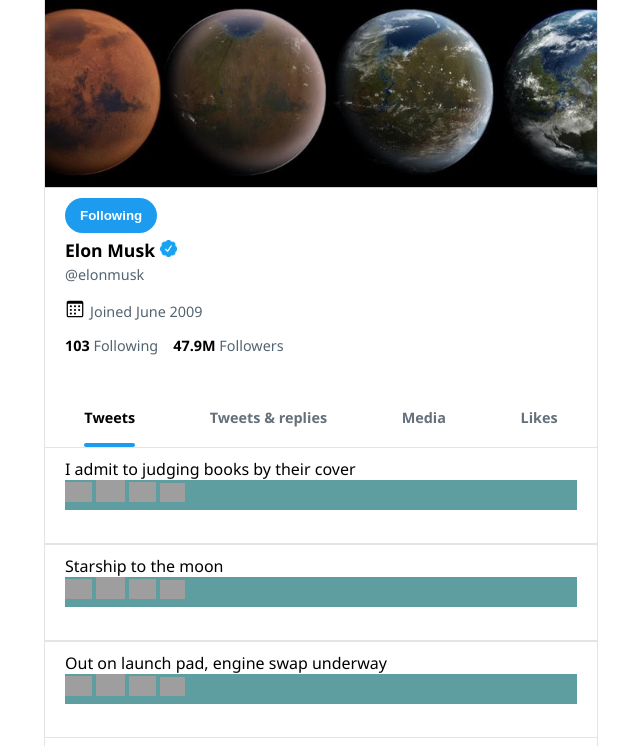
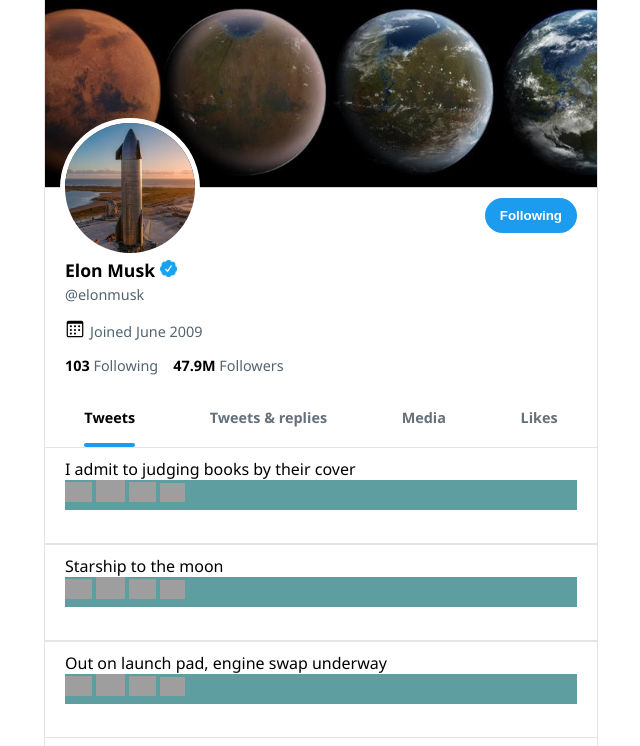
Before and after one commit to Nomadic337/Basic-Twitter, a plain HTML site: page index.html in a window 1280 px wide. Shown: the part 54-800 px from the top of the page, without its empty margins (319-959 px from the left). Drawn offline with Linux system fonts and the light colour scheme; grey boxes are pictures that could not be loaded.

Commit message:
JS dom update to profile picture

```diff
--- a/index.js
+++ b/index.js
@@ -98,25 +98,26 @@
 
 container.insertBefore(backgroundImage, dashboard);
 
-// console.log(backgroundImage);
+// Add full screen image when clicled option?
 
 
 
 
 
-// Dashboard / Area 3
+// Dashboard /    Area 3
 
 var userImage = document.createElement("div");
-userImage.classList.add("user-image");
+userImage.classList.add("user-img");
 userImage.style.cssText += `
-    background-image: url(${user1.coverPhotoURL});
+    background-image: url(${user1.avatarURL});
     background-size: cover;
 
 `
 var btnImageContainer = document.querySelector(".img-and-btn");
-btnImageContainer.appendChild(userImage);
+var followButton = document.querySelector(".follow-btn");
+btnImageContainer.insertBefore(userImage, followButton);
 
-// var userImage
+
 
 
 // Follow button logic
@@ -132,8 +133,9 @@
 }
 
 // Follow Button
-var followButton = document.querySelector(".follow-btn");
 followButton.addEventListener("click", FollowOrNot);
+
+
 
 
 // Basic user info
@@ -168,7 +170,9 @@
 }
 
 
-// User menu
+
+// Twitter menu /    Area 4
+
 function activeMenuItem(item) {
     if (item.textContent === "Tweets"){
         // item.children[0].classList.toggle("menu-item-active");
--- a/style.css
+++ b/style.css
@@ -53,6 +53,10 @@
 .bg-image {
     height: 150px;
 
+}
+
+.bg-image:hover {
+    cursor: pointer;
 }
 
 .dashboard {
```
Also changed, not shown: index.html (+0 -5 lines).
